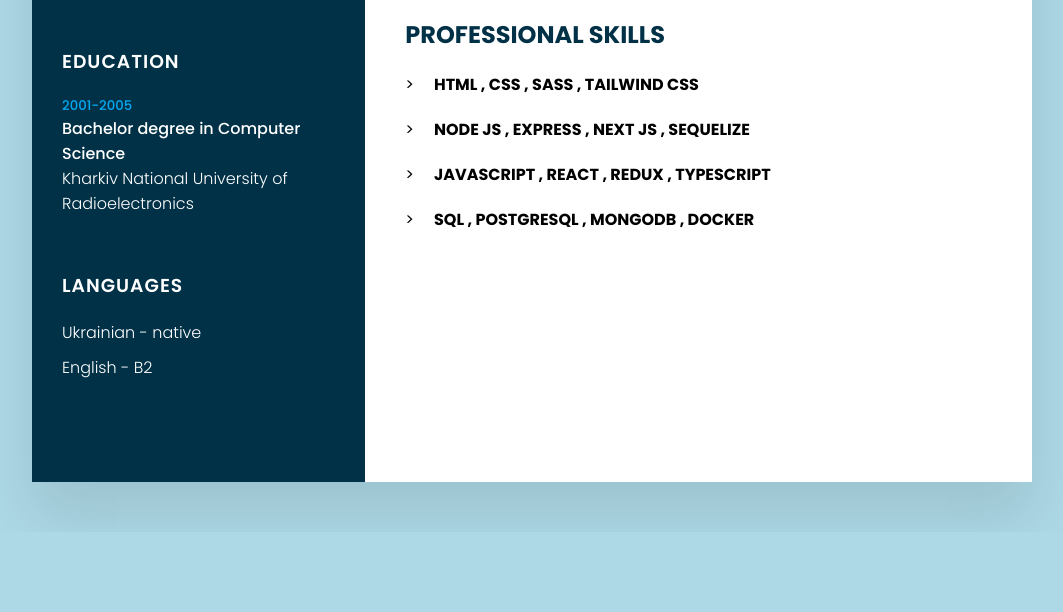
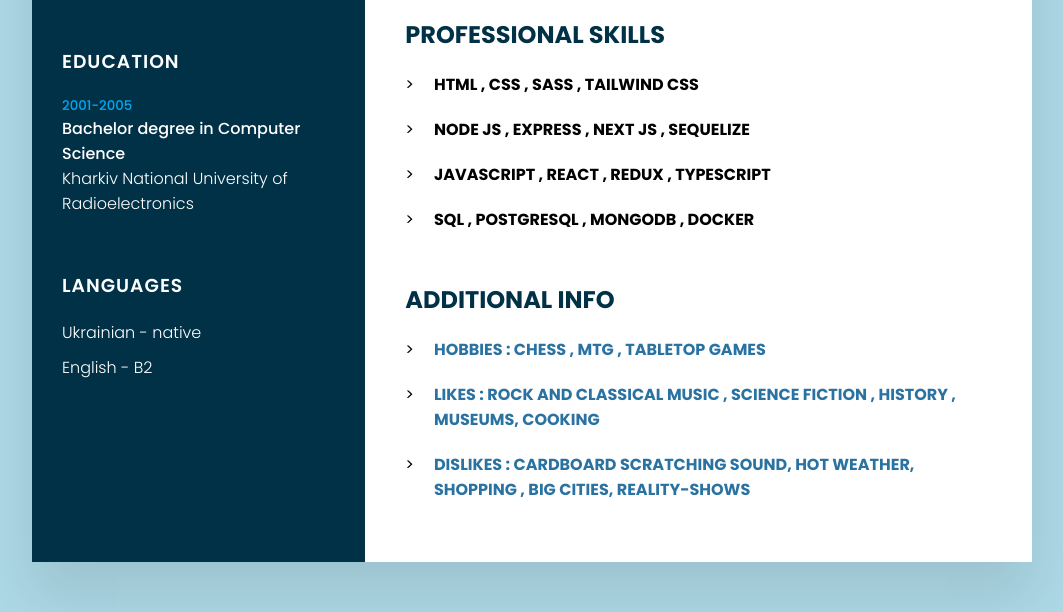
Before and after one commit to canterbery/homepage, a plain HTML site: page index.html in a window 1280 px wide. Shown: the part 568-1180 px from the top of the page, without its empty margins (108-1171 px from the left). Before the commit the page ends 1100 px from the top, so only its background shows below. Drawn offline with Linux system fonts and the light colour scheme.

Commit message:
Added "additional info" block

```diff
--- a/index.html
+++ b/index.html
@@ -165,6 +165,28 @@
             <h4>SQL , PostgreSQL , MongoDB , Docker</h4>
           </div>
         </div>
+        <!-- Additional info -->
+        <div class="about-me">
+          <h2 class="about-me__name">Additional Info</h2>
+          <div class="additional-info-item">
+            >
+            <h4>Hobbies : Chess , MTG , tabletop games</h4>
+          </div>
+          <div class="additional-info-item">
+            >
+            <h4>
+              Likes : rock and classical music , science fiction , history ,
+              museums, cooking
+            </h4>
+          </div>
+          <div class="additional-info-item">
+            >
+            <h4>
+              Dislikes : Cardboard scratching sound, hot weather, shopping , big
+              cities, reality-shows
+            </h4>
+          </div>
+        </div>
       </div>
     </div>
   </body>
--- a/styles.css
+++ b/styles.css
@@ -157,3 +157,14 @@ body {
 .skills-item h4 {
   text-transform: uppercase;
 }
+
+/* Additional info */
+.additional-info-item {
+  display: flex;
+  gap: 20px;
+  margin: 20px 0;
+}
+.additional-info-item h4 {
+  text-transform: uppercase;
+  color: #2a72a2;
+}
```
